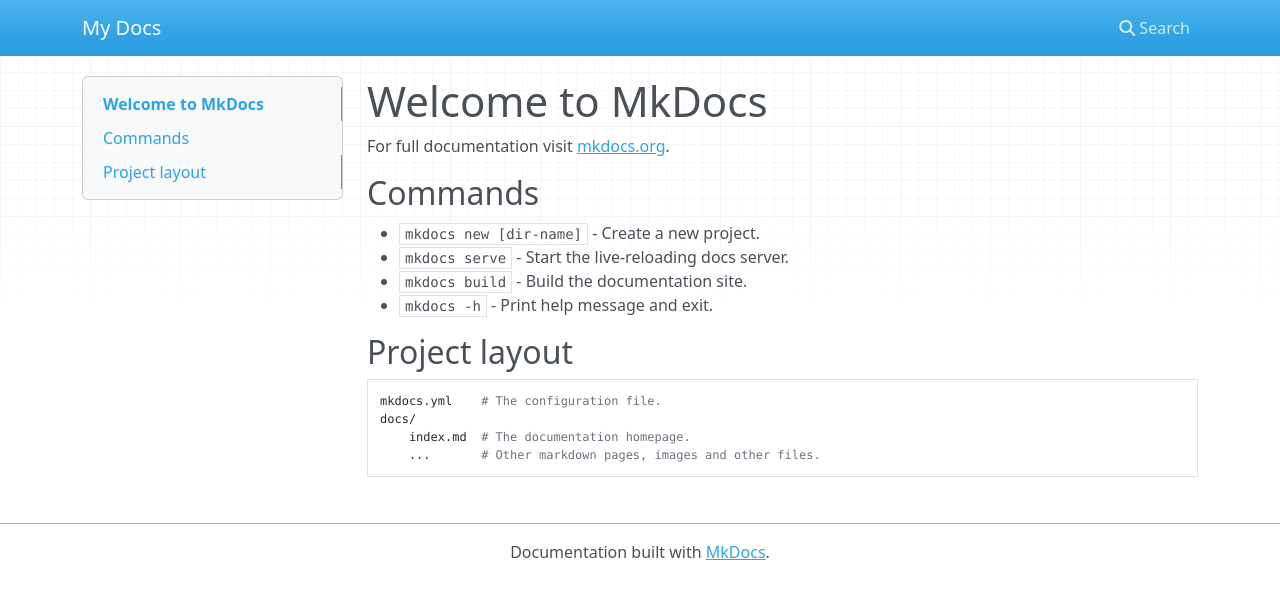
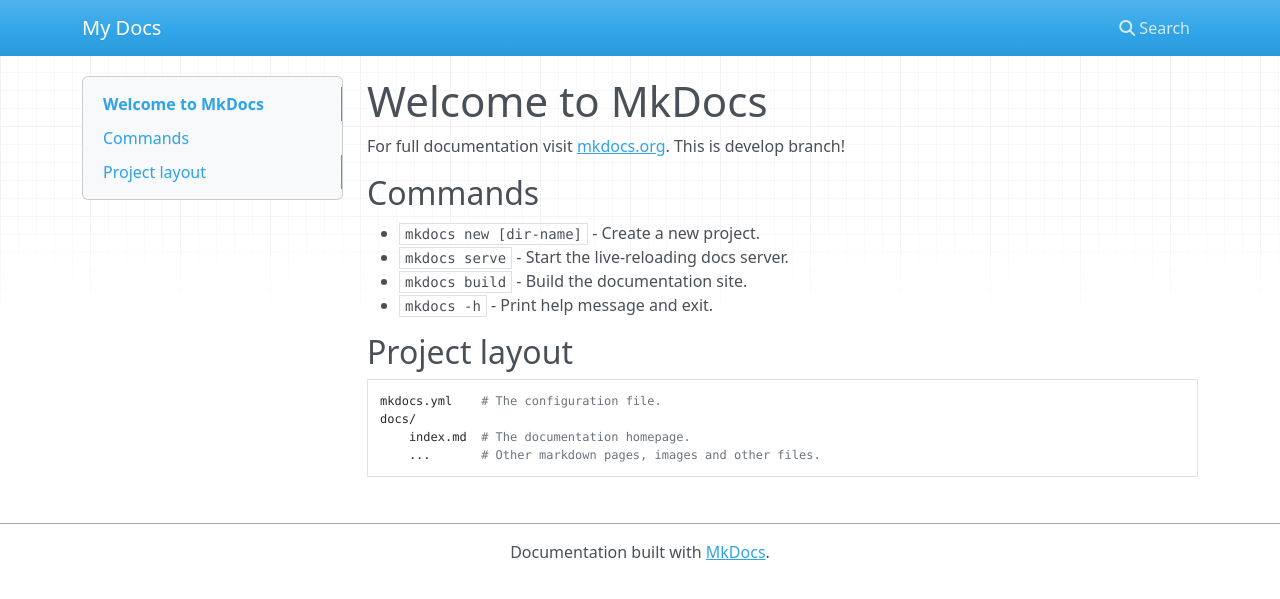
Before and after one commit to ichihara0104/mkdocs-sample, an MkDocs documentation site: the page built from docs/index.md, in a window 1280 px wide. Shown: the top 599 px of the page. Built offline with MkDocs 1.6.1, drawn with Linux system fonts in a browser that asks for light colours; nearby versions of some CDN libraries.

Commit message:
develop added!

```diff
--- a/docs/index.md
+++ b/docs/index.md
@@ -1,6 +1,7 @@
 # Welcome to MkDocs
 
 For full documentation visit [mkdocs.org](https://www.mkdocs.org).
+This is develop branch!
 
 ## Commands
 
```
